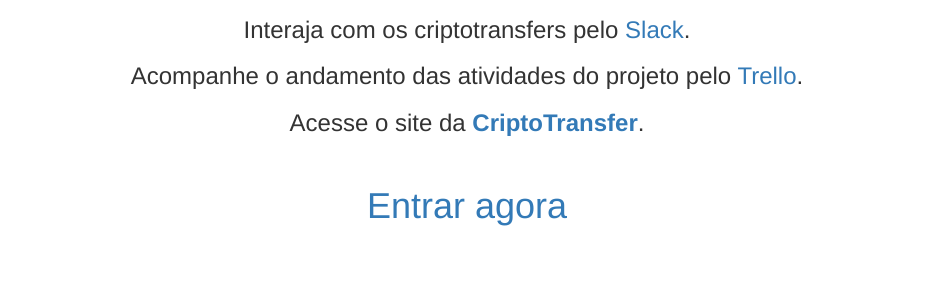
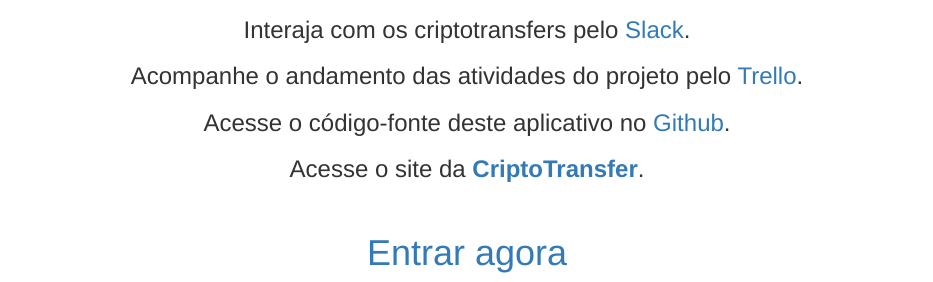
Before and after one commit to criptotransfer/sistema, a plain HTML site: page public/index.html at #/sobre in a window 1280 px wide. Shown: the part 619-901 px from the top of the page, without its empty margins (173-1106 px from the left). Before the commit the page ends 855 px from the top, so only its background shows below. Drawn offline with nearby package versions, Linux system fonts and the light colour scheme.

Commit message:
Link para o código fonte no Github
Incluindo link para o código fonte no Github na página “Sobre”.

```diff
--- a/public/views/Sobre.html
+++ b/public/views/Sobre.html
@@ -13,6 +13,7 @@
 				<p>&nbsp</p>
 				<h3>Interaja com os criptotransfers pelo <a href="http://www.criptotransfer.com/slack">Slack</a>.</h3>
 				<h3>Acompanhe o andamento das atividades do projeto pelo <a href="https://trello.com/b/TCcR4e0p/sistema-criptotransfer">Trello</a>.</h3>
+				<h3>Acesse o código-fonte deste aplicativo no <a href="https://github.com/criptotransfer/sistema">Github</a>.</h3>
 				<h3>Acesse o site da <a href="http://www.criptotransfer.com"><strong>CriptoTransfer</strong></a>.</h3>
 				<p>&nbsp</p>
 				<h1><a href="/#/">Entrar agora</a></h1>
```
